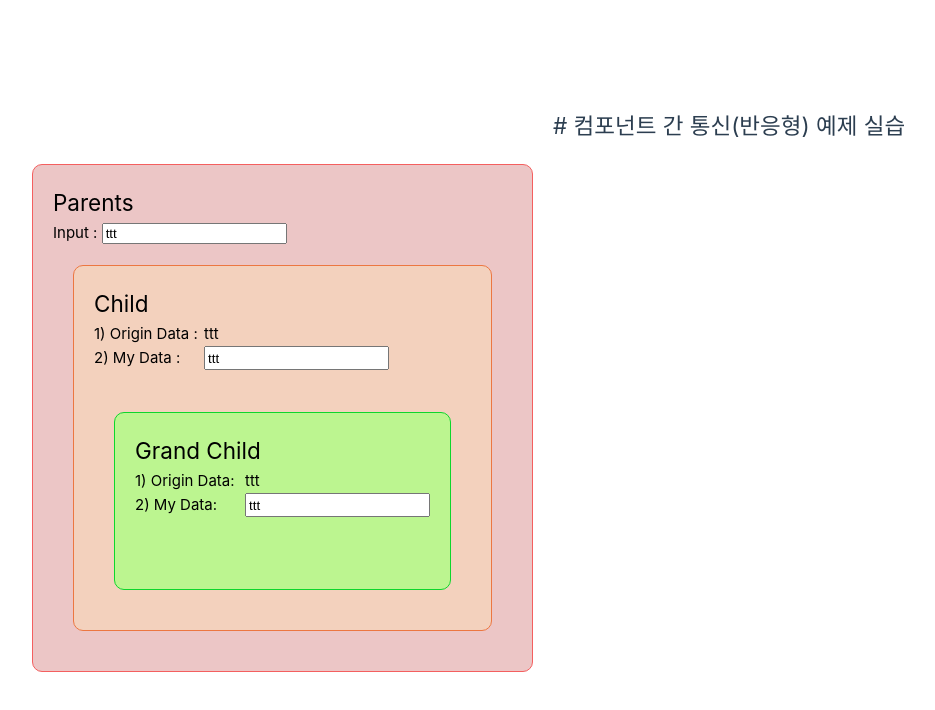
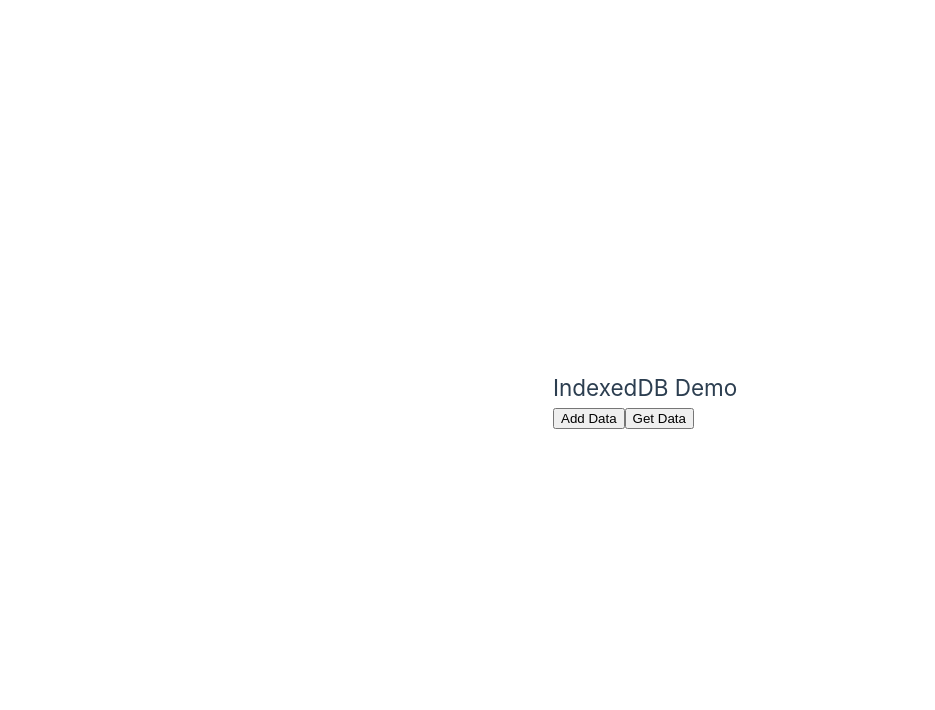
Before and after one commit to hyun0721/travel-maker, a Vue app: page / in a window 1280 px wide. Shown: the top 710 px of the page, without its empty margins (87-1022 px from the left). Built offline with nearby package versions, Linux system fonts and the light colour scheme.

Commit message:
[Feat] indexed DB 연습 (1차)

```diff
--- /dev/null
+++ b/src/utils/indexed-db.ts
@@ -0,0 +1,82 @@
+const dbName = 'DemoDB'
+const dbStoreName = 'DemoStore'
+const dbVersion = 1
+
+abstract class UserSettings {
+  static data: any = undefined
+  static error: any = undefined
+
+  static openDatabase = () => {
+    return new Promise<IDBDatabase>((resolve, reject) => {
+      const request = indexedDB.open(dbName, dbVersion)
+
+      request.onerror = (event: any) => {
+        reject('Database error: ' + event.target.errorCode)
+      }
+
+      request.onsuccess = (event: any) => {
+        resolve(event.target.result)
+      }
+
+      request.onupgradeneeded = (event: any) => {
+        const db = event.target.result
+        db.createObjectStore(dbStoreName, { keyPath: 'id' })
+      }
+    })
+  }
+
+  abstract addData(data: any): Promise<void>;
+
+  abstract getData(): Promise<void>;
+}
+
+export class CustomColumns extends UserSettings {
+  addData(data: any): Promise<void> {
+    throw new Error("Method not implemented.")
+  }
+  getData(): Promise<void> {
+    throw new Error("Method not implemented.")
+  }
+
+  // static async addData(data: any) {
+  //   try {
+  //     const db = await this.openDatabase();
+  //     const transaction = db.transaction(dbStoreName, 'readwrite');
+  //     const store = transaction.objectStore(dbStoreName);
+  //     const item = { id: Date.now(), value: data };
+  //     store.add(item);
+
+  //     transaction.oncomplete = () => {
+  //       console.log('Custom data added successfully');
+  //     };
+
+  //     transaction.onerror = (event: any) => {
+  //       this.error = 'Transaction error: ' + event.target.errorCode;
+  //     };
+  //   } catch (err) {
+  //     this.error = err;
+  //   }
+  // }
+
+  // static async getData() {
+  //   try {
+  //     const db = await this.openDatabase();
+  //     const transaction = db.transaction(dbStoreName, 'readonly');
+  //     const store = transaction.objectStore(dbStoreName);
+  //     const request = store.getAll();
+
+  //     request.onsuccess = (event: any) => {
+  //       this.data = event.target.result.map((item: any) => ({
+  //         ...item,
+  //         value: item.value + ' (customized)',
+  //       }));
+  //     };
+
+  //     request.onerror = (event: any) => {
+  //       this.error = 'Get data error: ' + event.target.errorCode;
+  //     };
+  //   } catch (err) {
+  //     this.error = err;
+  //   }
+  // }
+}
--- a/src/views/HomeView.vue
+++ b/src/views/HomeView.vue
@@ -1,55 +1,35 @@
 <template>
-  <section>
-    <h1># 컴포넌트 간 통신(반응형) 예제 실습</h1>
-  </section>
-  <section>
-    <div class="parents-content">
-      <h2>Parents</h2>
-      <div>
-        <span>Input : </span>
-        <input type="text" v-model="originData" />
-      </div>
-      <div>
-        <FirstChildren :originData="originData"></FirstChildren>
-      </div>
+  <div>
+    <h2>IndexedDB Demo</h2>
+    <button @click="addData">Add Data</button>
+    <button @click="getData">Get Data</button>
+    <!-- <div v-if="data">
+      <h3>Retrieved Data:</h3>
+      <pre>{{ data }}</pre>
     </div>
-  </section>
+    <div v-if="error" style="color: red">
+      <h3>Error:</h3>
+      <pre>{{ error }}</pre>
+    </div> -->
+  </div>
 </template>
 
 <script setup lang="ts">
-import FirstChildren from '@/components/FirstChildren.vue'
+import { CustomColumns } from '@/utils/indexed-db';
 
-import { ref, watch } from 'vue'
 /**
- * 컴포넌트 간 통신(반응형) 예제
- *
- * 1) props (ref, reactive)
- * - ref : 양방향 바인딩이 가능하나, 자식 컴포넌트의 수정사항이 반영되지 않음.
- * - reactive : 양방향 바인딩이 가능하며, 자식 컴포넌트의 수정사항이 반영됨.
- *
- * 2) provie, inject
- *
- * 3) toRef
- *
- * 4) EventBus
- *
- * 5) computed
+ * 화면 ID를 객체 생성 값에 넣고, 해당 객체를 인스턴스화 하여 사용
  */
 
-const originData = ref('ttt')
+function addData() {
+  // UserSettings.addData();
+  // CustomColumns.
+}
 
-watch(originData, (newVal, oldVal) => {
-  console.log('originData : ', newVal, oldVal)
-})
+function getData () {
+  // UserSettings.getData();
+}
+
 </script>
 
-<style scoped>
-.parents-content {
-  margin: 20px;
-  padding: 20px;
-  border: 1px solid #f45f5f;
-  border-radius: 10px;
-  background-color: #ecc6c6;
-  color: black;
-}
-</style>
+<style scoped></style>
```
